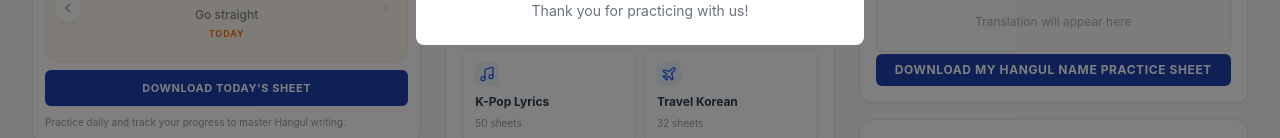
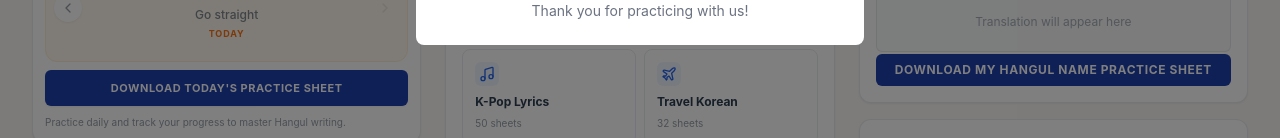
Before and after one commit to nohyk81-ux/writehangul, a Next.js app: page /en in a window 1280 px wide. Shown: the part 515-653 px from the top of the page. Built offline with nearby package versions, Linux system fonts and the light colour scheme; a web font is replaced by a local one.

Commit message:
Fix PDF height to prevent 2-page print & update download btn text

```diff
--- a/messages/en.json
+++ b/messages/en.json
@@ -13,7 +13,7 @@
   "DailyLearning": {
     "title": "오늘의 학습",
     "titleSub": "(Daily Learning)",
-    "downloadBtn": "DOWNLOAD TODAY'S SHEET",
+    "downloadBtn": "DOWNLOAD TODAY'S PRACTICE SHEET",
     "explanation": "Practice daily and track your progress to master Hangul writing.",
     "streak": "🔥 {days} Day Streak!",
     "streak0": "Start your daily streak!"
--- a/src/components/PdfTemplate.tsx
+++ b/src/components/PdfTemplate.tsx
@@ -21,7 +21,7 @@ export default function PdfTemplate() {
   if (characters.length === 0) {
     return (
       <div style={{ position: 'absolute', width: 0, height: 0, overflow: 'hidden' }}>
-        <div id="pdf-content" style={{ width: '210mm', minHeight: '297mm', backgroundColor: '#ffffff', position: 'relative' }}>
+        <div id="pdf-content" style={{ width: '210mm', minHeight: '296mm', backgroundColor: '#ffffff', position: 'relative' }}>
         </div>
       </div>
     );
@@ -49,7 +49,7 @@ export default function PdfTemplate() {
       <div style={{ position: 'absolute', width: 0, height: 0, overflow: 'hidden' }}>
         <div
           id="pdf-content"
-          style={{ width: '210mm', height: '297mm', overflow: 'hidden', backgroundColor: containerHex, position: 'relative' }}
+          style={{ width: '210mm', height: '296mm', overflow: 'hidden', backgroundColor: containerHex, position: 'relative' }}
           className="flex flex-col box-border pt-[15mm] pb-[15mm] px-[20mm]"
         >
           {/* Subtle texture */}
@@ -118,12 +118,12 @@ export default function PdfTemplate() {
         id="pdf-content"
         style={{
           width: '210mm',
-          minHeight: '297mm',
+          minHeight: '296mm',
           backgroundColor: containerHex,
           position: 'relative'
         }}
       >
-        <div className={`pdf-safe-zone grid ${cols} ${rows} gap-0 w-[210mm] min-h-[297mm] relative z-10`}>
+        <div className={`pdf-safe-zone grid ${cols} ${rows} gap-0 w-[210mm] min-h-[296mm] relative z-10`}>
           {characters.map((char, idx) => (
             <div
               key={idx}
```
